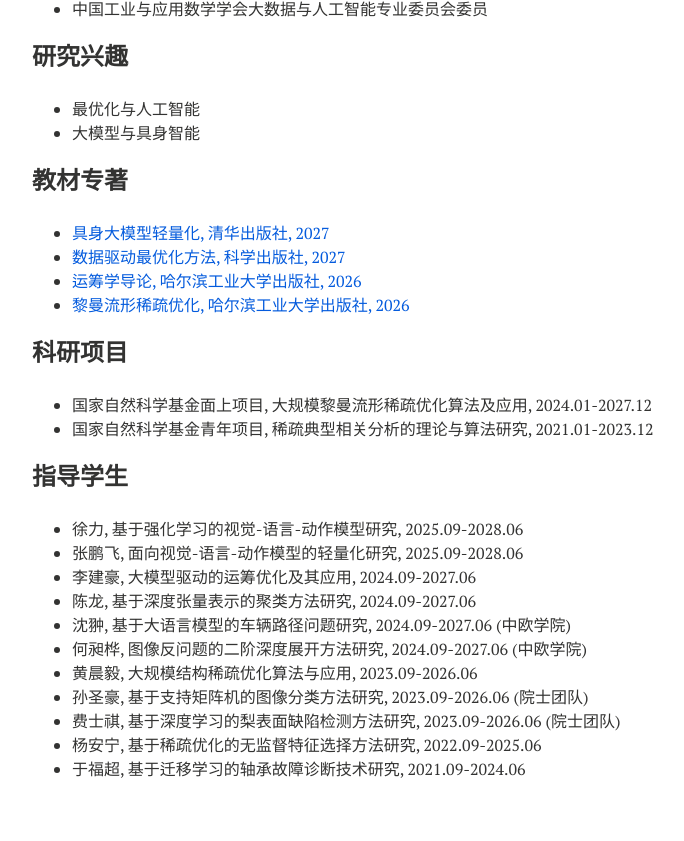
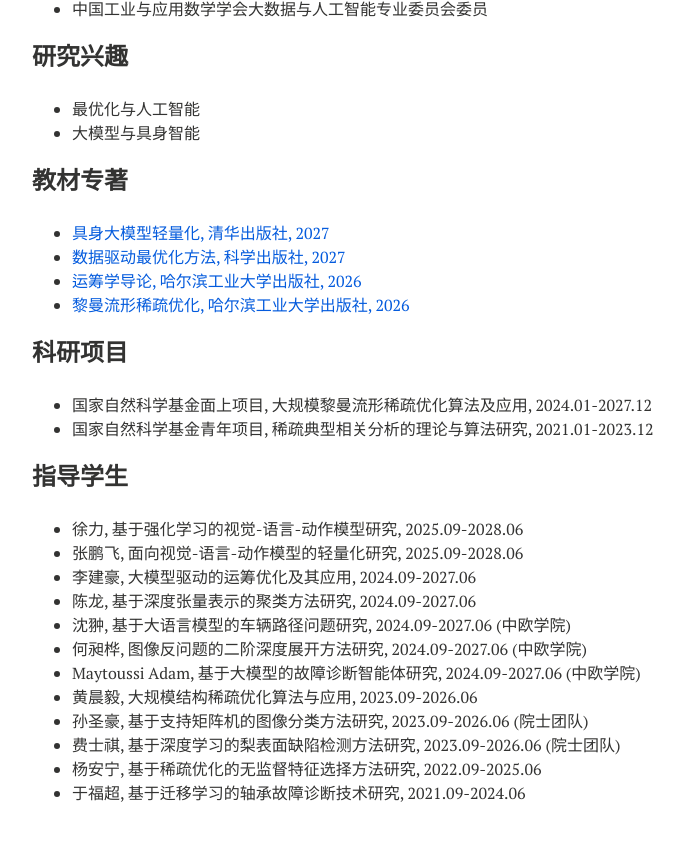
Before and after one commit to xianchaoxiu/xianchaoxiu.github.io, a Jekyll site: the page built from chinese/index.md, in a window 1280 px wide and 900 px high, scrolled down 574 px. Shown: the top 841 px of the window, without its empty margins (288-972 px from the left). Built offline with Jekyll 4.4.1, drawn with Linux system fonts in a browser that asks for light colours; nearby versions of some CDN libraries.

Commit message:
Update index.md

```diff
--- a/chinese/index.md
+++ b/chinese/index.md
@@ -48,6 +48,7 @@ share: false
 * 陈龙, 基于深度张量表示的聚类方法研究, 2024.09-2027.06 <br>
 * 沈翀, 基于大语言模型的车辆路径问题研究, 2024.09-2027.06 (中欧学院) <br>
 * 何昶桦, 图像反问题的二阶深度展开方法研究, 2024.09-2027.06 (中欧学院) <br>
+* Maytoussi Adam, 基于大模型的故障诊断智能体研究, 2024.09-2027.06 (中欧学院) <br>
 * 黄晨毅, 大规模结构稀疏优化算法与应用, 2023.09-2026.06 <br>
 * 孙圣豪, 基于支持矩阵机的图像分类方法研究, 2023.09-2026.06 (院士团队) <br>
 * 费士祺, 基于深度学习的梨表面缺陷检测方法研究, 2023.09-2026.06 (院士团队) <br>
```
